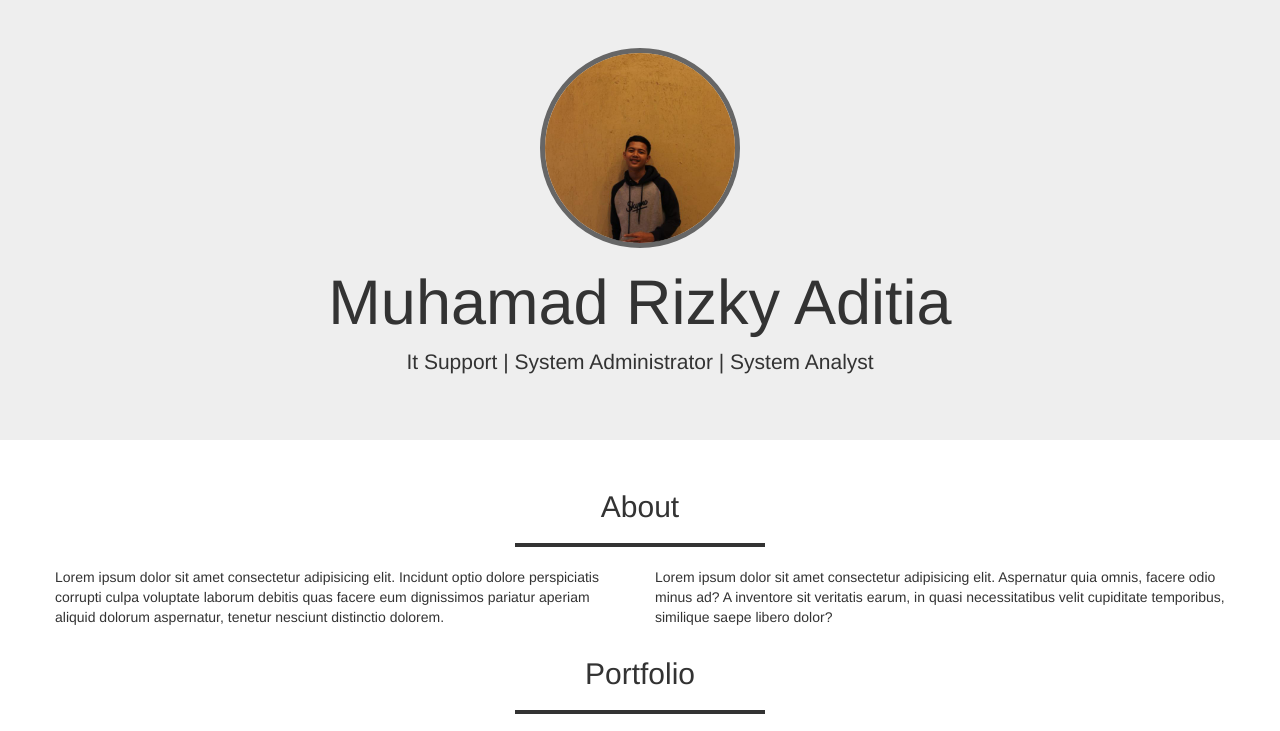
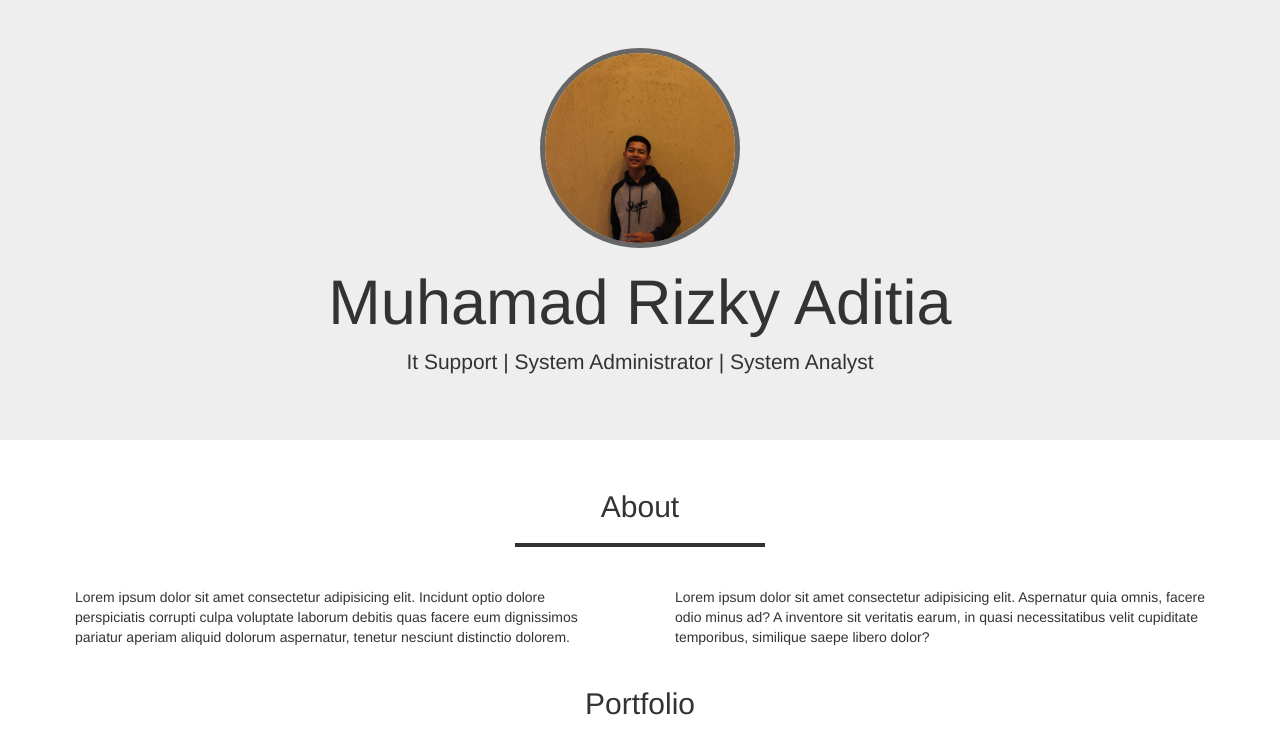
Before and after one commit to RizkyAditia/riwayathidup, a plain HTML site: page public/index.html in a window 1280 px wide. Shown: the top 731 px of the page. Drawn offline with nearby package versions, Linux system fonts and the light colour scheme.

Commit message:
ganti margin

```diff
--- a/public/css/style.css
+++ b/public/css/style.css
@@ -17,4 +17,8 @@ hr {
         height: 400px;
         width: 100%;
     }
-  }
+}
+
+.p {
+    margin: 20px;
+}
--- a/public/index.html
+++ b/public/index.html
@@ -39,10 +39,10 @@
                 </div>
             <div class="row">
                 <div class="col-sm-6">
-                    <p>Lorem ipsum dolor sit amet consectetur adipisicing elit. Incidunt optio dolore perspiciatis corrupti culpa voluptate laborum debitis quas facere eum dignissimos pariatur aperiam aliquid dolorum aspernatur, tenetur nesciunt distinctio dolorem.</p>
+                    <p class="p">Lorem ipsum dolor sit amet consectetur adipisicing elit. Incidunt optio dolore perspiciatis corrupti culpa voluptate laborum debitis quas facere eum dignissimos pariatur aperiam aliquid dolorum aspernatur, tenetur nesciunt distinctio dolorem.</p>
                 </div>
                 <div class="col-sm-6">
-                    <p>Lorem ipsum dolor sit amet consectetur adipisicing elit. Aspernatur quia omnis, facere odio minus ad? A inventore sit veritatis earum, in quasi necessitatibus velit cupiditate temporibus, similique saepe libero dolor?</p>
+                    <p class="p">Lorem ipsum dolor sit amet consectetur adipisicing elit. Aspernatur quia omnis, facere odio minus ad? A inventore sit veritatis earum, in quasi necessitatibus velit cupiditate temporibus, similique saepe libero dolor?</p>
                 </div>
             </div>
             </div>
```
